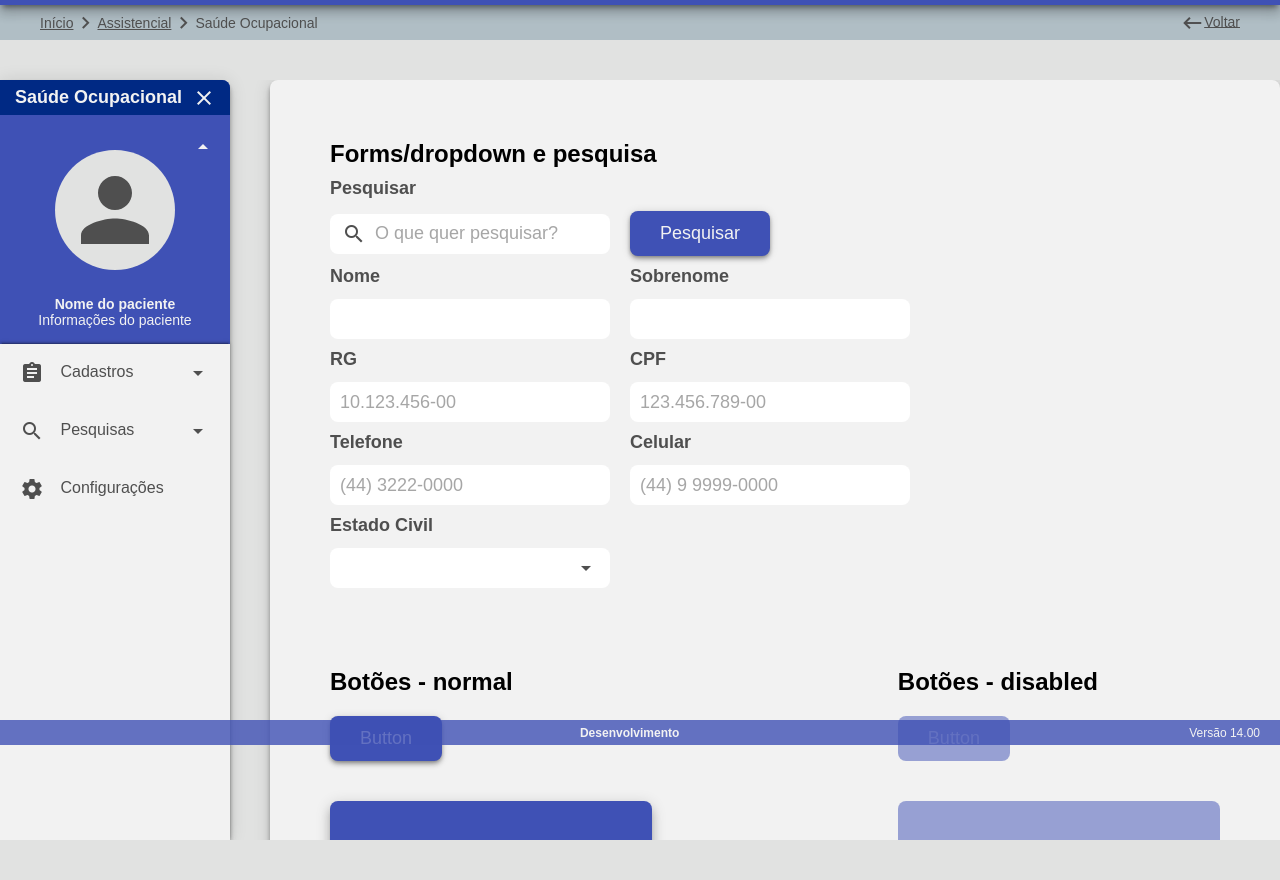
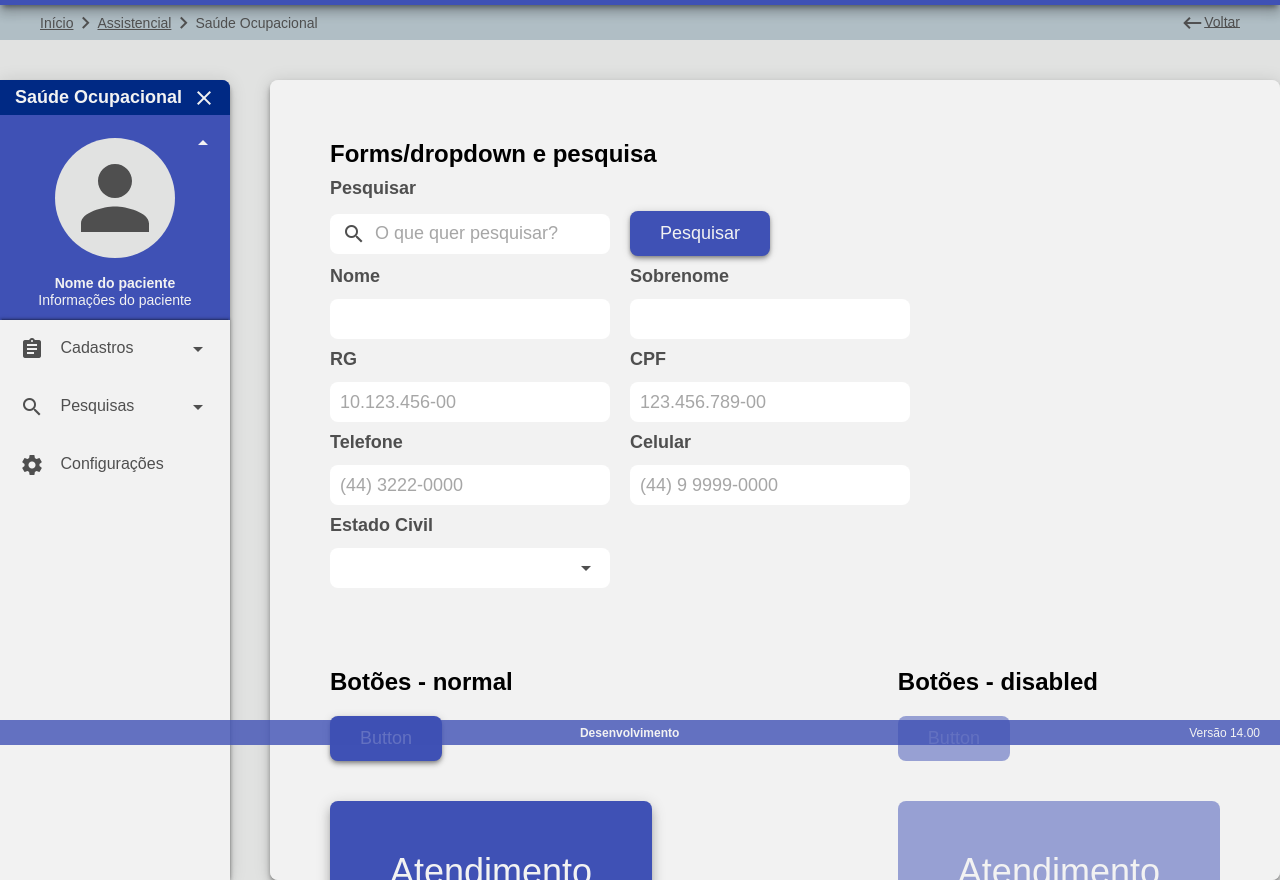
Before and after one commit to louisberns/hosp-redesign-ex, a website: page index.html in a window 1280 px wide. Shown: the part 55-935 px from the top of the page. Before the commit the page ends 895 px from the top, so only its background shows below. Drawn offline with Linux system fonts and the light colour scheme.

Commit message:
Change structure for layout components

```diff
--- a/index.html
+++ b/index.html
@@ -8,7 +8,7 @@
 		<meta name="theme-color" content="#3f51b5"/>
 		<link rel="stylesheet" href="css/main.css">
 	</head>
-	<body class="page-template container column justify-content-between">
+	<body class="page-template container wrap justify-content-between">
 		<div class="header-wrap container">
 			<header class="header-block container column">
 				<div class="header-block__main container justify-content-between align-items-center">
@@ -65,7 +65,6 @@
 			</header>
 		</div>
 
-		<div class="main-wrap container justify-content-between flex-grow-1">
 		<!--Menu lateral, com infos do paciente e opções para interagir com o conteúdo-->
 		<div class="menu-wrap container flex-grow-1">
 			<div class="menu-block container column align-self-end">
@@ -74,7 +73,7 @@
 					<span class="menu-icon"><i id="toggle-menu-icon" class="material-icons toggle-menu-icon">close</i></span>
 				</div>
 				<!--Informações sobre o paciente que está sendo utilizado no conteúdo-->
-					<div class="menu-block__info container column justify-content-around align-items-center flex-grow-1">
+				<div class="menu-block__info container column justify-content-around align-items-center">
 					<div class="toggle-patient container align-self-end animate">
 						<i class="material-icons md-light">arrow_drop_up</i>
 					</div>
@@ -255,7 +254,6 @@
 				</div>
 			</div>
 		</div>
-		</div>
 
 		<!--Footer com informação de qual base está sendo utilizada e qual a versão do sistema, fixo no bottom-->
 		<div class="footer-wrap container justify-content-end">
--- a/scss/components/content.scss
+++ b/scss/components/content.scss
@@ -1,20 +1,25 @@
 .content-wrap {
-	margin: 0;
-	padding: 0 0 0 40px;
+	margin: 0 0 0 20px;
+	padding: 0 0 40px;
 	box-sizing: border-box;
 	max-width: 95vw;
+	width: 75%;
+	height: 100%;
+	border-radius: 8px;
+	background: $color-white;
 	overflow: scroll;
+	order: 2;
+
 	@include toggle-transition();
+	@include z-depth(6);
 
 	.content-block {
-		border-radius: 8px;
-		background: $color-white;
 		width: 100%;
 		min-width: 300px;
 		height: fit-content;
 		overflow: auto;
 
-		@include z-depth(6);
+
 
 		.fake-content {
 			margin: 0;
--- a/scss/components/header.scss
+++ b/scss/components/header.scss
@@ -7,6 +7,9 @@
 
 .header-wrap {
 	min-width: 350px;
+	width: 100%;
+	margin-bottom: 40px;
+	order: 0;
 
 	.header-block {
 		width: 100%;
--- a/scss/components/menu.scss
+++ b/scss/components/menu.scss
@@ -5,9 +5,11 @@
 
 .menu-wrap {
 	position: relative;
-	max-width: 260px;
-	width: 10vw;
+	width: 20%;
+	max-width: 10vw;
 	min-width: 230px;
+	margin-right: 20px;
+	order: 1;
 
 	@include toggle-transition($sec: .42s, $form: ease-in-out);
 
--- a/scss/styleguide/media.scss
+++ b/scss/styleguide/media.scss
@@ -35,8 +35,6 @@
 	}
 
 	.content-wrap {
-		max-width: 100vw;
-		padding: 0 24px;
 
 		.content-block {
 
```
Also changed, not shown: css/main.css. Lines whose indentation alone changed are shown as unchanged.
